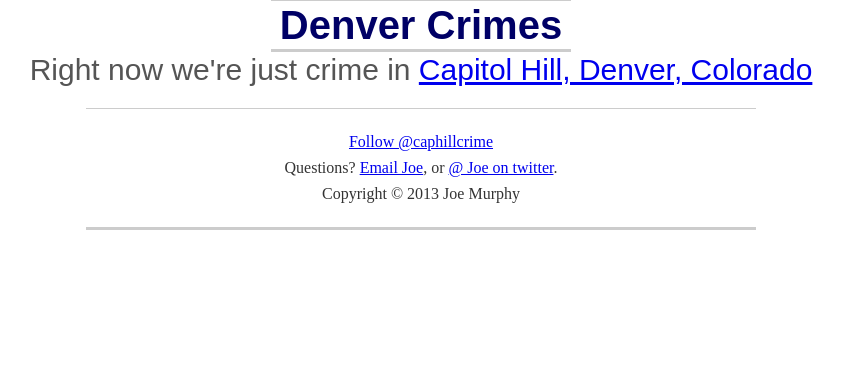
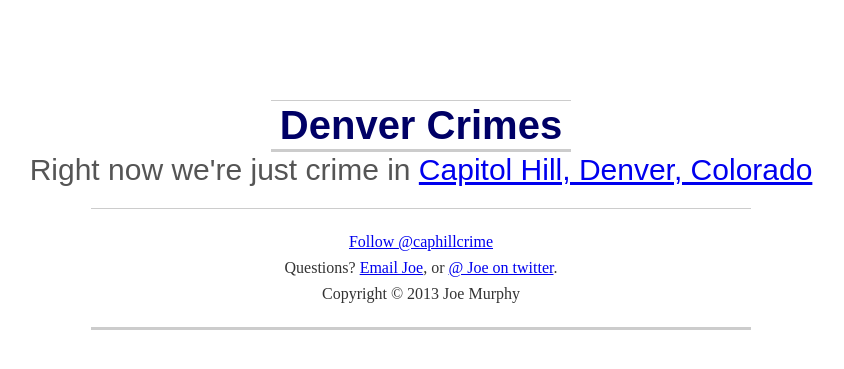
Before and after one commit to freejoe76/crime, a Flask app: page / in a window 1280 px wide. Shown: the top 369 px of the page, without its empty margins (219-1063 px from the left). Run offline with Flask 2, Linux system fonts and the light colour scheme; some libraries are stand-ins or nearby versions; some web fonts are replaced.

Commit message:
CSS fixes

```diff
--- a/site/public/static/css/style.css
+++ b/site/public/static/css/style.css
@@ -106,6 +106,7 @@ width:45%;
 .hide, .hidelist { display:none; }
 .show { display:block; }
 .showlist { display:list-item; }
+
 html {
   font-size: 100%;
   -webkit-text-size-adjust: 100%;
@@ -114,7 +115,6 @@ html {
 }
 
 body {
-  margin: auto;
   text-align: center;
   color: #333;
 }
@@ -148,7 +148,7 @@ input[type="submit"] {
   -webkit-appearance: button;
 }
 
-#container
+.container
 {
 min-width: 320px;
 max-width: 997px;
@@ -158,12 +158,12 @@ border: 2px solid red;
 
 @media only screen and (min-width: 320px) and (max-width: 600px)
 {
-#container
+.container
 {
 width: 320px!important;
 border: 5px solid blue;
 }
-#container-nav
+.container-nav
 {
 width: 100%;
 }
@@ -173,7 +173,7 @@ ul#nav { margin-bottom: 0; }
 
 @media only screen and (min-width: 481px)
 {
-#container
+.container
 {
 width: 481px;
 border: 5px solid green;
@@ -183,7 +183,7 @@ border: 5px solid green;
 
 @media only screen and (min-width: 768px)
 {
-#container
+.container
 {
 width: 768px;
 border:5px solid yellow;
@@ -194,7 +194,7 @@ border:5px solid yellow;
 
 @media only screen and (min-width: 990px)
 {
-#container
+.container
 {
 width: 990px;
 border:5px solid white;
```
